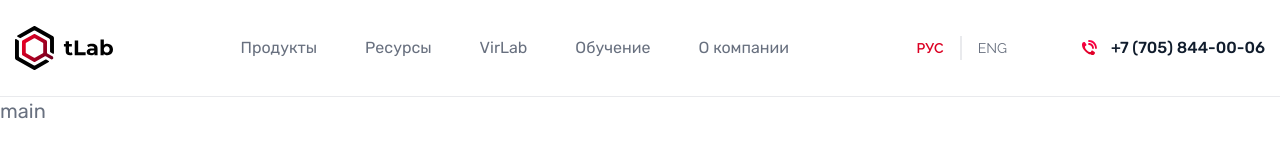
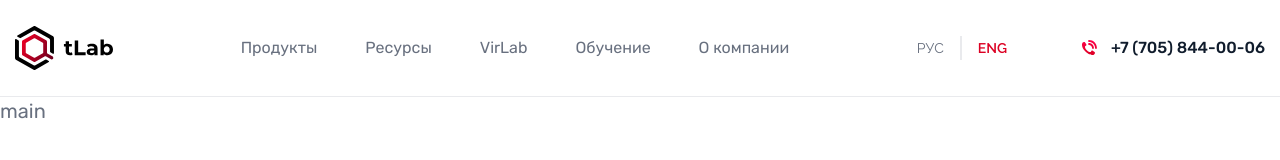
Before and after one commit to mukhammed2021/tLab, an Angular app: page / in a window 1280 px wide. Shown: the top 160 px of the page. Built offline with nearby package versions, Linux system fonts and the light colour scheme.

Commit message:
Add switch languages

```diff
--- a/src/widgets/header/ui/header.component.html
+++ b/src/widgets/header/ui/header.component.html
@@ -98,9 +98,20 @@
       class="hidden items-center gap-x-[2.1875rem] min-[992px]:flex xl:gap-x-[4.375rem]"
     >
       <div class="flex items-center gap-x-4 font-[Raleway] text-sm uppercase">
-        <a href="#" class="font-semibold text-[#dc0023]">рус</a>
-        <div class="h-6 w-0.5 bg-[#e9eaed]"></div>
-        <a href="#">eng</a>
+        @for (locale of locales; track locale.localeCode; let isLast = $last) {
+          <a
+            [href]="'/' + locale.localeCode"
+            [class]="
+              currentLocale === locale.localeCode
+                ? 'font-semibold text-[#dc0023]'
+                : ''
+            "
+            >{{ locale.label }}</a
+          >
+          @if (!isLast) {
+            <div class="h-6 w-0.5 bg-[#e9eaed]"></div>
+          }
+        }
       </div>
       <a
         href="tel:+77058440006"
--- a/src/widgets/header/ui/header.component.ts
+++ b/src/widgets/header/ui/header.component.ts
@@ -1,5 +1,5 @@
 import { DOCUMENT } from '@angular/common';
-import { Component, Inject, ViewEncapsulation } from '@angular/core';
+import { Component, Inject, LOCALE_ID, ViewEncapsulation } from '@angular/core';
 
 @Component({
   selector: 'app-header',
@@ -9,8 +9,20 @@ import { Component, Inject, ViewEncapsulation } from '@angular/core';
   encapsulation: ViewEncapsulation.None,
 })
 export class HeaderComponent {
-  constructor(@Inject(DOCUMENT) public doc: Document) {}
-
+  constructor(
+    @Inject(DOCUMENT) public doc: Document,
+    @Inject(LOCALE_ID) public currentLocale: string,
+  ) {}
+  public locales = [
+    {
+      localeCode: 'ru',
+      label: 'рус',
+    },
+    {
+      localeCode: 'en-US',
+      label: 'eng',
+    },
+  ];
   public menuList = [
     {
       title: $localize`:@@products:Продукты`,
```
